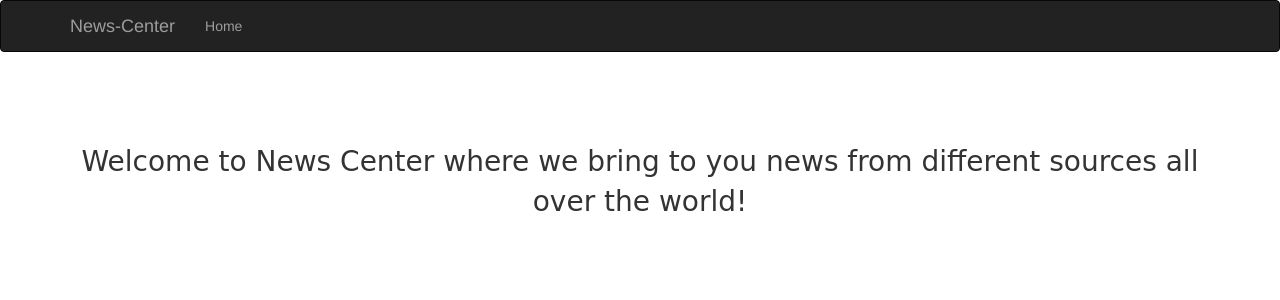
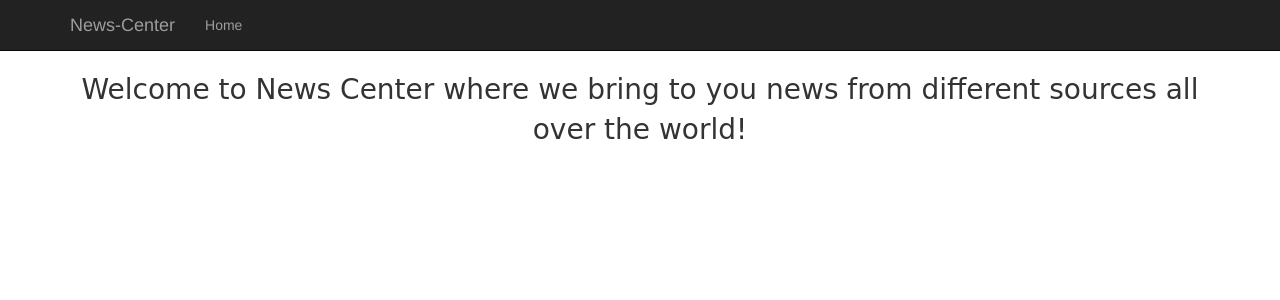
Before and after one commit to Victoria045/News-Api, a Flask app: template app/templates/index.html in a window 1280 px wide. Shown: the top 300 px of the page. Run offline with Flask 2, Linux system fonts and the light colour scheme; the template is opened without the code that fills it, so the values that code supplies are empty; some libraries are stand-ins or nearby versions; some web fonts are replaced.

Commit message:
link the custom navbar style

```diff
--- a/app/templates/navbar.html
+++ b/app/templates/navbar.html
@@ -1,4 +1,8 @@
-<div class="navbar navbar-inverse" role="navigation">
+<!-- Styles block -->
+<link rel="stylesheet" href="{{url_for('static',filename='css/navbar.css')}}">
+
+<!-- Content block -->
+<div class="navbar navbar-fixed-top navbar-inverse nav-wrapper" role="navigation">
   <div class="container-fluid">
     <div class="container">
       <div class="navbar-header">
@@ -13,6 +17,7 @@
     <div class="navbar-collapse collapse">
         <ul class="nav navbar-nav">
             <li><a href="/">Home</a></li>
+        </ul>
     </div>
     </div>
 
```
